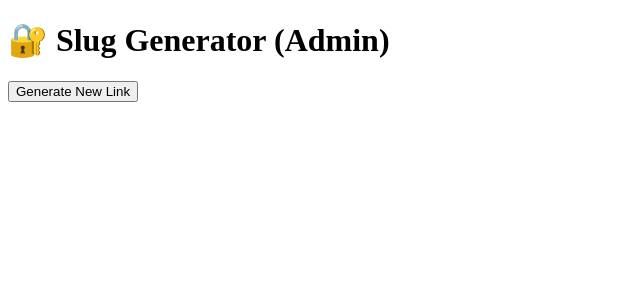
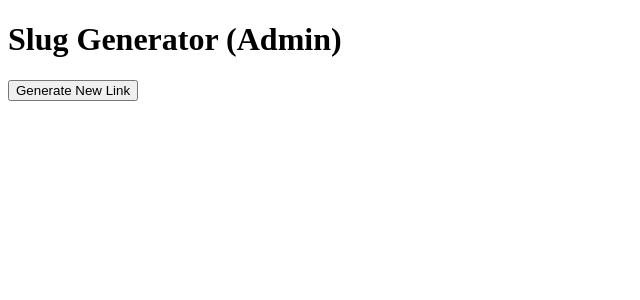
Before and after one commit to bsandy1978/nfc-dashboard, a Next.js app: page /admin in a window 1280 px wide. Shown: the top 300 px of the page, without its empty margins (0-640 px from the left). Built offline with nearby package versions, Linux system fonts and the light colour scheme.

Commit message:
Error fix

```diff
--- a/pages/admin.tsx
+++ b/pages/admin.tsx
@@ -2,8 +2,7 @@ import axios from 'axios';
 import { useState } from 'react';
 
 export default function AdminPage() {
-  const API_BASE_URL = process.env.NEXT_PUBLIC_API_BASE_URL; // Make sure this is set in .env.local
-
+  const API_BASE_URL = process.env.NEXT_PUBLIC_API_BASE_URL;
   const [generatedSlug, setGeneratedSlug] = useState<string>('');
   const [generatedLink, setGeneratedLink] = useState<string>('');
   const [error, setError] = useState<string>('');
@@ -13,7 +12,6 @@ export default function AdminPage() {
     setLoading(true);
     setError('');
     try {
-      // POST to the slug generation endpoint
       const res = await axios.post(`${API_BASE_URL}/api/slugs`);
       setGeneratedSlug(res.data.slug);
       setGeneratedLink(res.data.link);
@@ -31,7 +29,7 @@ export default function AdminPage() {
 
   return (
     <div className="p-8 max-w-lg mx-auto">
-      <h1 className="text-2xl font-bold mb-4">🔐 Slug Generator (Admin)</h1>
+      <h1 className="text-2xl font-bold mb-4">Slug Generator (Admin)</h1>
       <button
         onClick={generateSlug}
         className="bg-blue-600 text-white px-4 py-2 rounded hover:bg-blue-700"
@@ -39,7 +37,6 @@ export default function AdminPage() {
       >
         {loading ? 'Generating...' : 'Generate New Link'}
       </button>
-
       {generatedSlug && (
         <div className="mt-4 bg-gray-100 p-4 rounded shadow">
           <p className="text-sm">Generated Slug:</p>
@@ -55,7 +52,6 @@ export default function AdminPage() {
           </a>
         </div>
       )}
-
       {error && <p className="text-red-500 mt-4">{error}</p>}
     </div>
   );
```
